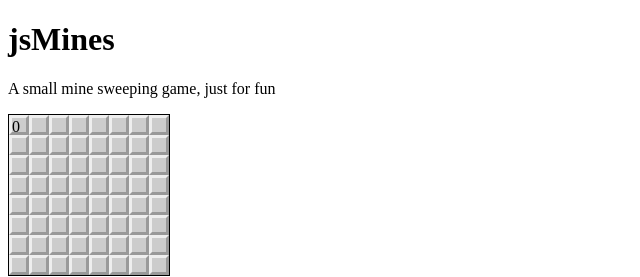
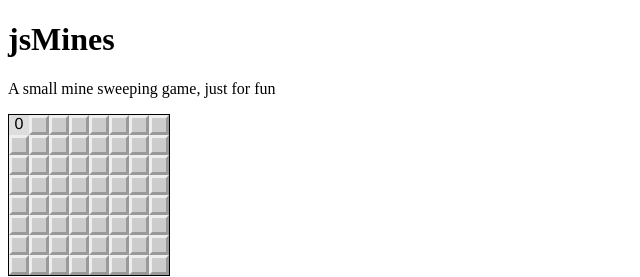
Before and after one commit to maehler/jsMines, a plain HTML site: page index.html in a window 1280 px wide. Both pictures are taken after a click on the element 19 px from the left and 124 px from the top of the page. Shown: the full height of the page, 0-640 px from the left. Drawn offline with nearby package versions, Linux system fonts and the light colour scheme.

Commit message:
added simple text style

```diff
--- a/css/mines.css
+++ b/css/mines.css
@@ -1,4 +1,6 @@
 .mines-tile {
+   text-align: center;
+   font-family: helvetica;
    float: left;
    box-sizing: border-box;
    background-color: #CCC;
@@ -9,3 +11,8 @@
    border-left-color: #EEE;
    border-top-color: #EEE;
 }
+
+.mines-clicked {
+   border-width: 0;
+   background-color: #DDD;
+}
```
